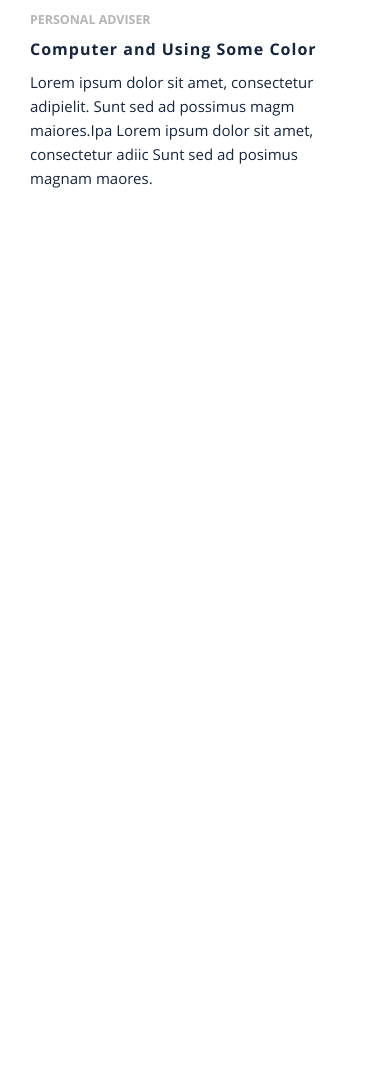
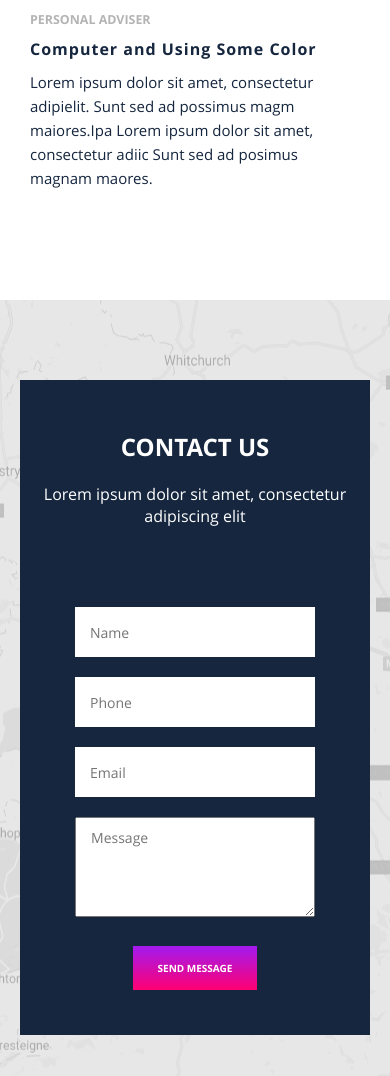
Before and after one commit to Sheka799/Site-portfolio, a plain HTML site: page index.html in a window 390 px wide. Shown: the part 7069-8145 px from the top of the page. Before the commit the page ends 7369 px from the top, so only its background shows below. Drawn offline with Linux system fonts and the light colour scheme.

Commit message:
feature:complete footer

```diff
--- a/index.html
+++ b/index.html
@@ -289,6 +289,21 @@
       </div>
     </section>
   </main>
+  <footer class="footer">
+    <div class="container">
+      <div class="footer-block">
+        <h2 class="section-title footer-title">CONTACT US</h2>
+        <p class="section-description footer-description">Lorem ipsum dolor sit amet, consectetur adipiscing elit</p>
+        <form action="#" class="footer-form">
+          <input type="text" class="footer-input__name" placeholder="Name">
+          <input type="text" class="footer-input__phone" placeholder="Phone">
+          <input type="email" class="footer-input__email" placeholder="Email">
+          <textarea name="message" id="" cols="30" rows="10" placeholder="Message"></textarea>
+          <button class="button footer-button">SEND MESSAGE</button>
+        </form>
+      </div>
+    </div>
+  </footer>
 
   <script src="./js/style.js"></script>
 </body>
--- /dev/null
+++ b/sass/_sections/_footer.sass
@@ -0,0 +1,71 @@
+.footer
+  background: url('../img/footer.jpg')
+  height: 776px
+  padding-top: 80px
+  &-title
+    color: $white-color
+    margin-bottom: 20px
+  &-description
+    margin-bottom: 80px
+  &-block
+    padding: 50px 0
+    color: $white-color
+    background-color: #15263e
+  &-form
+    max-width: 800px
+    text-align: center
+    margin: 0 auto
+    input
+      border: none
+      padding: 5px 15px
+      height: 50px
+      width: 250px
+      margin-bottom: 20px
+      font-size: 16px
+      +regular
+    textarea
+      padding: 10px 15px
+      height: 100px
+      width: 100%
+      font-size: 16px
+      +regular
+  &-input
+    &__name
+      margin-right: 21px
+    &__phone
+      margin-right: 21px
+    &__email
+      margin-right: 0
+  &-button
+    margin-top: 25px
+    margin-bottom: 45px
+
+@media ( max-width: 991px)
+  .footer
+    &-block
+      padding-bottom: 0
+    &-form
+      max-width: 500px
+      input
+        width: 100%
+    &-input
+      &__name
+        margin-right: 0
+      &__phone
+        margin-right: 0
+@media ( max-width: 768px)
+  .footer
+    &-form
+      max-width: 400px
+@media ( max-width: 576px)
+  .footer
+    &-form
+      max-width: 300px
+      input
+        font-size: 14px
+      textarea
+        font-size: 14px
+@media ( max-width: 420px)
+  .footer
+    &-form
+      max-width: 240px
--- a/sass/_sections/_interface.sass
+++ b/sass/_sections/_interface.sass
@@ -31,7 +31,7 @@ img
     +regular
 .button
   padding: 15px 25px
-  font-size: 16px
+  font-size: 15px
   text-decoration: none
   text-transform: uppercase
   border: none
--- a/sass/style.sass
+++ b/sass/style.sass
@@ -8,3 +8,4 @@
 @import './_sections/_testimonials'
 @import './_sections/_experience'
 @import './_sections/_blog'
+@import './_sections/_footer'
```
Also changed, not shown: css/style.css, img/footer.jpg (added), 1 other file.
